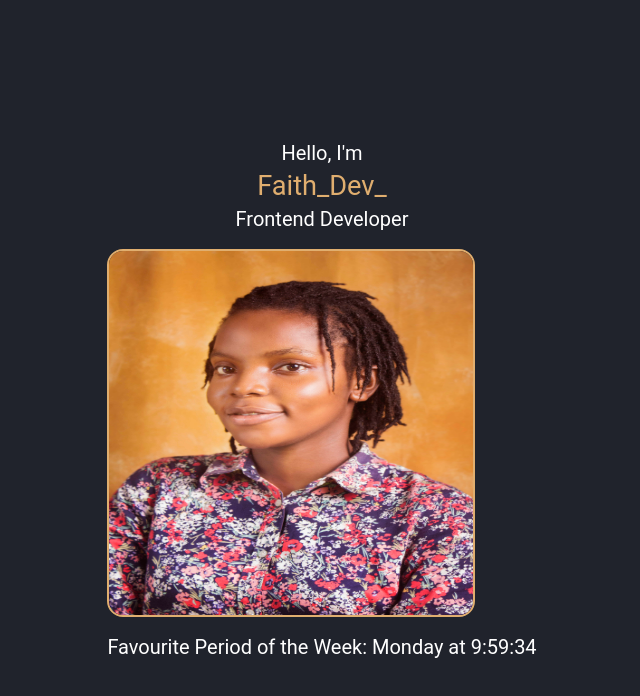
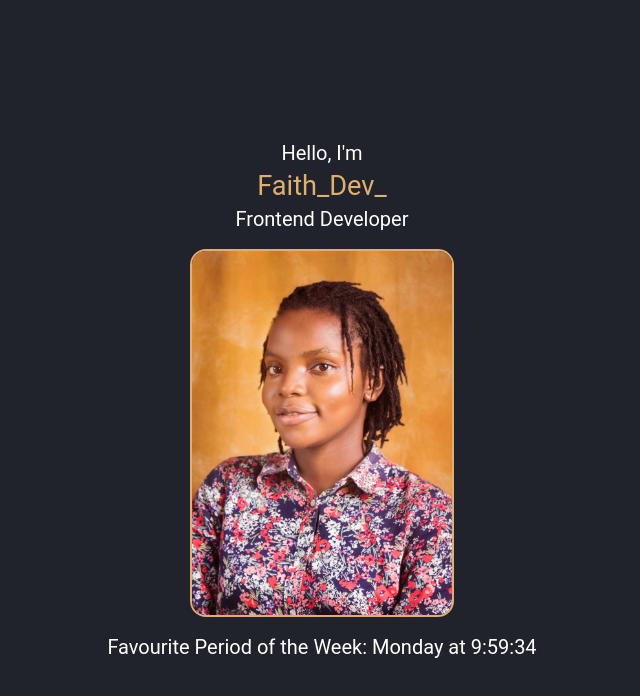
Before and after one commit to ObiFaith/Stage_One, a plain HTML site: page index.html in a window 1280 px wide. Shown: the whole page, without its empty margins (318-958 px from the left). Drawn offline with Linux system fonts and the light colour scheme.

Commit message:
Update style.css

```diff
--- a/style.css
+++ b/style.css
@@ -4,7 +4,7 @@
 body{font: 20px/1.4 'Roboto', sans-serif; background-color: var(--clr-dark); color: #fff;display: grid; place-content: center; min-height: 100vh; text-align: center;}
 img{max-width: 100%; display: block;}
 .pt-3 { padding-top: 1rem;}
-.profile{width: 23rem; height: 23rem; border-radius: 1rem; border: 2px solid var(--clr-brown)}
+.profile{max-width: 23rem; height: 23rem; border-radius: 1rem; border: 2px solid var(--clr-brown); margin-inline: auto;}
 
     @media screen and (max-height: 520px) {
     body{padding-block: 2rem;}
```
